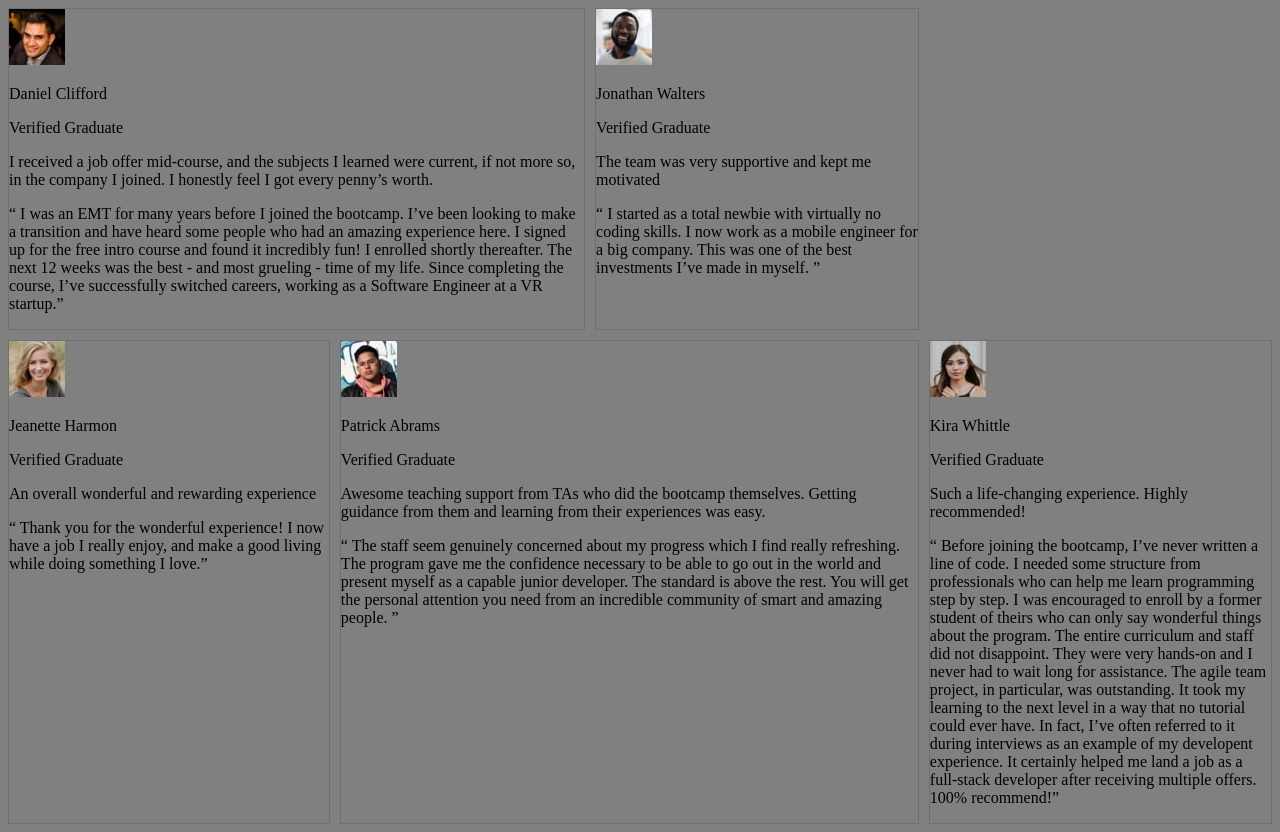
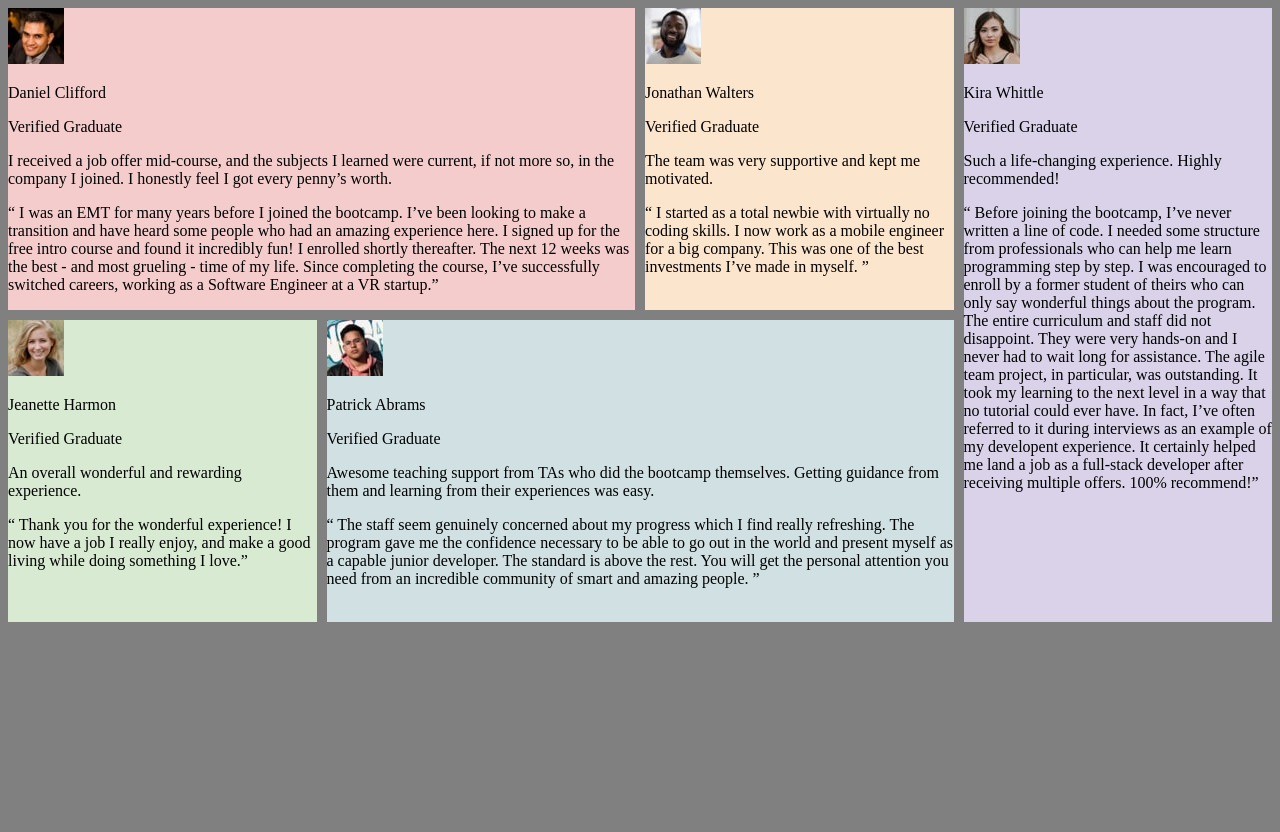
Before and after one commit to JoeGracey/testimonials, a plain HTML site: page testimonials-grid-section-main/index.html in a window 1280 px wide. After the commit the page ends 800 px from the top, so only its background shows below. Drawn offline with Linux system fonts and the light colour scheme.

Commit message:
Add files via upload

```diff
--- a/testimonials-grid-section-main/index.html
+++ b/testimonials-grid-section-main/index.html
@@ -12,7 +12,7 @@
 </head>
 
 <body>
-  <div class="main-container">
+  <div id="main-container">
 
     <div class="daniel-clifford-container">
       <img src="images/image-daniel.jpg" alt="#">
@@ -23,18 +23,13 @@
 
       <div>
         <p>
-          I received a job offer mid-course, and the subjects I learned were current, if not more so,
-          in the company I joined. I honestly feel I got every penny’s worth.
+          I received a job offer mid-course, and the subjects I learned were current, if not more so, in the company I joined. I honestly feel I got every penny’s worth.
         </p>
       </div>
 
       <div>
         <p>
-          “ I was an EMT for many years before I joined the bootcamp. I’ve been looking to make a
-          transition and have heard some people who had an amazing experience here. I signed up
-          for the free intro course and found it incredibly fun! I enrolled shortly thereafter.
-          The next 12 weeks was the best - and most grueling - time of my life. Since completing
-          the course, I’ve successfully switched careers, working as a Software Engineer at a VR startup.”
+          “ I was an EMT for many years before I joined the bootcamp. I’ve been looking to make a transition and have heard some people who had an amazing experience here. I signed up for the free intro course and found it incredibly fun! I enrolled shortly thereafter. The next 12 weeks was the best - and most grueling - time of my life. Since completing the course, I’ve successfully switched careers, working as a Software Engineer at a VR startup.”
         </p>
       </div>
     </div>
@@ -48,14 +43,13 @@
 
       <div>
         <p>
-          The team was very supportive and kept me motivated
+          The team was very supportive and kept me motivated.
         </p>
       </div>
 
       <div>
         <p>
-          “ I started as a total newbie with virtually no coding skills. I now work as a mobile engineer
-          for a big company. This was one of the best investments I’ve made in myself. ”
+          “ I started as a total newbie with virtually no coding skills. I now work as a mobile engineer for a big company. This was one of the best investments I’ve made in myself. ”
         </p>
       </div>
     </div>
@@ -69,7 +63,7 @@
 
       <div>
         <p>
-          An overall wonderful and rewarding experience
+          An overall wonderful and rewarding experience.
         </p>
       </div>
 
--- a/testimonials-grid-section-main/styles.css
+++ b/testimonials-grid-section-main/styles.css
@@ -2,35 +2,36 @@ html {
   background-color: grey;
 }
 
-
-
-.main-container {
+#main-container {
   display: grid;
   grid-gap: 10px;
+  grid-template-columns: 1fr 1fr 1fr 1fr;
+  grid-template-rows: 1fr 1fr;
+  grid-template-areas: "aaa aaa bbb eee"
+  "ccc ddd ddd eee";
 }
 
 .daniel-clifford-container {
-  border: 1px solid #707070;
-  grid-column: span 2;
+  background-color: #f4cccc;
+  grid-area: aaa;
 }
 
 .jonathan-walters-container {
-  border: 1px solid #707070;
-  grid-column: 3;
+  background-color: #fce5cd;
+  grid-area: bbb;
 }
 
 .jeanette-harmon-container {
-  border: 1px solid #707070;
-  grid-column: 1;
+  background-color: #d9ead3;
+  grid-area: ccc;
 }
 
 .patrick-abrams-container {
-  border: 1px solid #707070;
-  grid-column: span 2 / 4;
+  background-color: #d0e0e3;
+  grid-area: ddd;
 }
 
 .kira-whittle-container {
-  border: 1px solid #707070;
-  grid-column: 4;
-  grid-row: span 1 / 3;
+  background-color: #d9d2e9;
+  grid-area: eee;
 }
```
